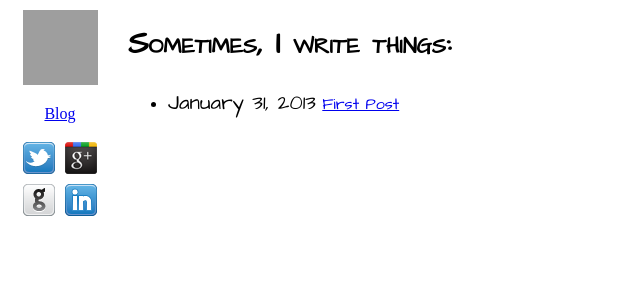
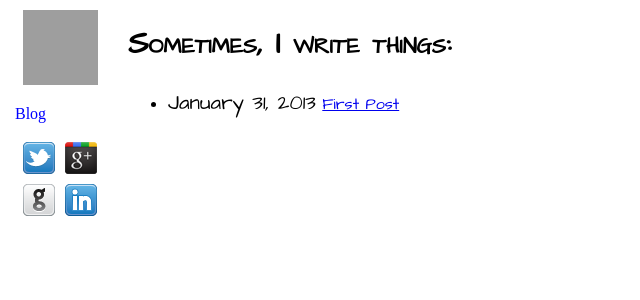
Before and after one commit to krschmidt/krschmidt.github.com, a Jekyll site: the page built from index.html, in a window 1280 px wide. Shown: the top 300 px of the page, without its empty margins (0-640 px from the left). Built offline with Jekyll 4.4.1, drawn with Linux system fonts in a browser that asks for light colours; grey boxes are pictures that could not be loaded.

Commit message:
styling on nav a

```diff
--- a/css/main.css
+++ b/css/main.css
@@ -6,7 +6,11 @@ nav {
   width: 100px; }
   nav ul {
     list-style-type: none;
-    padding-left: 0; }
+    padding-left: 5px;
+    text-align: left; }
+    nav ul a, nav ul a:visited {
+      color: blue;
+      text-decoration: none; }
 
 #main {
   font-family: 'Architects Daughter', cursive;
```
Also changed, not shown: css/main.scss (+6 -1 lines).
